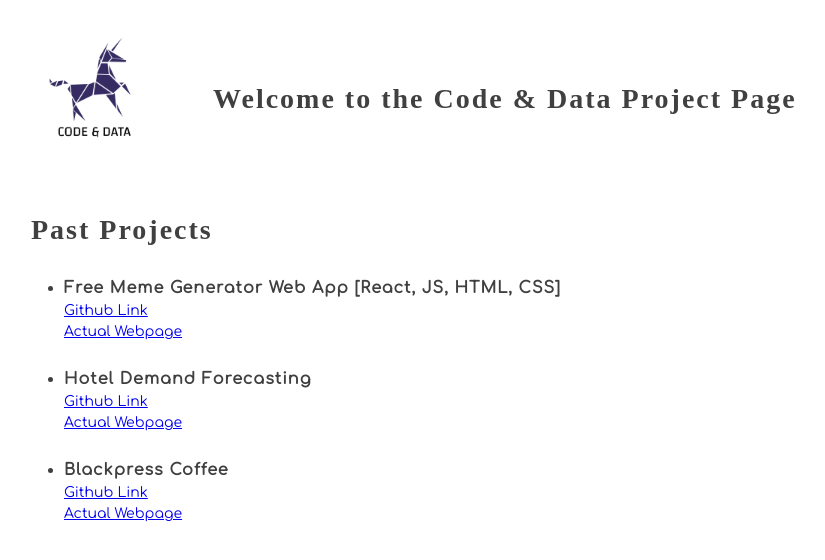
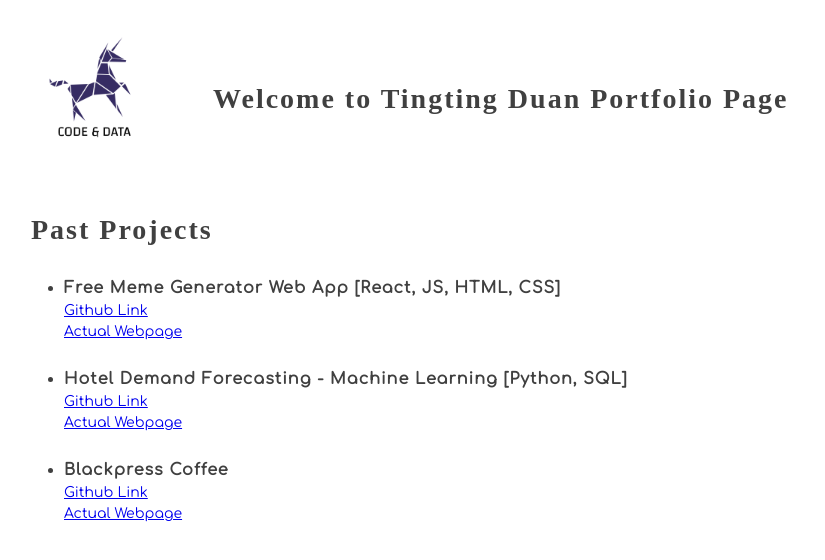
Before and after one commit to Tingting0618/Tingting0618.github.io, a plain HTML site: page index.html in a window 1280 px wide. Shown: the whole page, without its empty margins (19-844 px from the left). Drawn offline with Linux system fonts and the light colour scheme; a web font is replaced by a local one.

Commit message:
github link changed

```diff
--- a/index.html
+++ b/index.html
@@ -3,7 +3,7 @@
 
 <head>
     <meta charset="utf-8">
-    <title>Code and Data Projects</title>
+    <title>Tingting Portfolio</title>
     <link rel="icon" href="./image/icon.png">
     <link rel="stylesheet" href="./styles/main.css">
 </head>
--- a/scripts/database.js
+++ b/scripts/database.js
@@ -4,8 +4,10 @@ const database = {
         link: "https://github.com/Tingting0618/react_app_meme_gen",
         webpage: "http://localhost:5000/"
     }, {
-        id: 2, name: "Hotel Demand Forecasting", price: 8.99
-    }, {
+        id: 2, name: "Hotel Demand Forecasting - Machine Learning [Python, SQL]",
+        link: "https://github.com/Tingting0618/Hotel_Demand_Forecast_Machine_Learning",
+        webpage: null},
+        {
         id: 3, name: "Blackpress Coffee", price: 9.49
     }
     ]
--- a/scripts/main.js
+++ b/scripts/main.js
@@ -5,7 +5,7 @@ const mainContainer = document.querySelector("#container")
 const applicationHTML = `
 <header class="header">
     <img src="./image/logo1.png" alt="Letter Logo"/>
-    <h1>Welcome to the Code & Data Project Page</h1>
+    <h1>Welcome to Tingting Duan Portfolio Page</h1>
 </header>
 
 <h1>Past Projects</h1>
```
